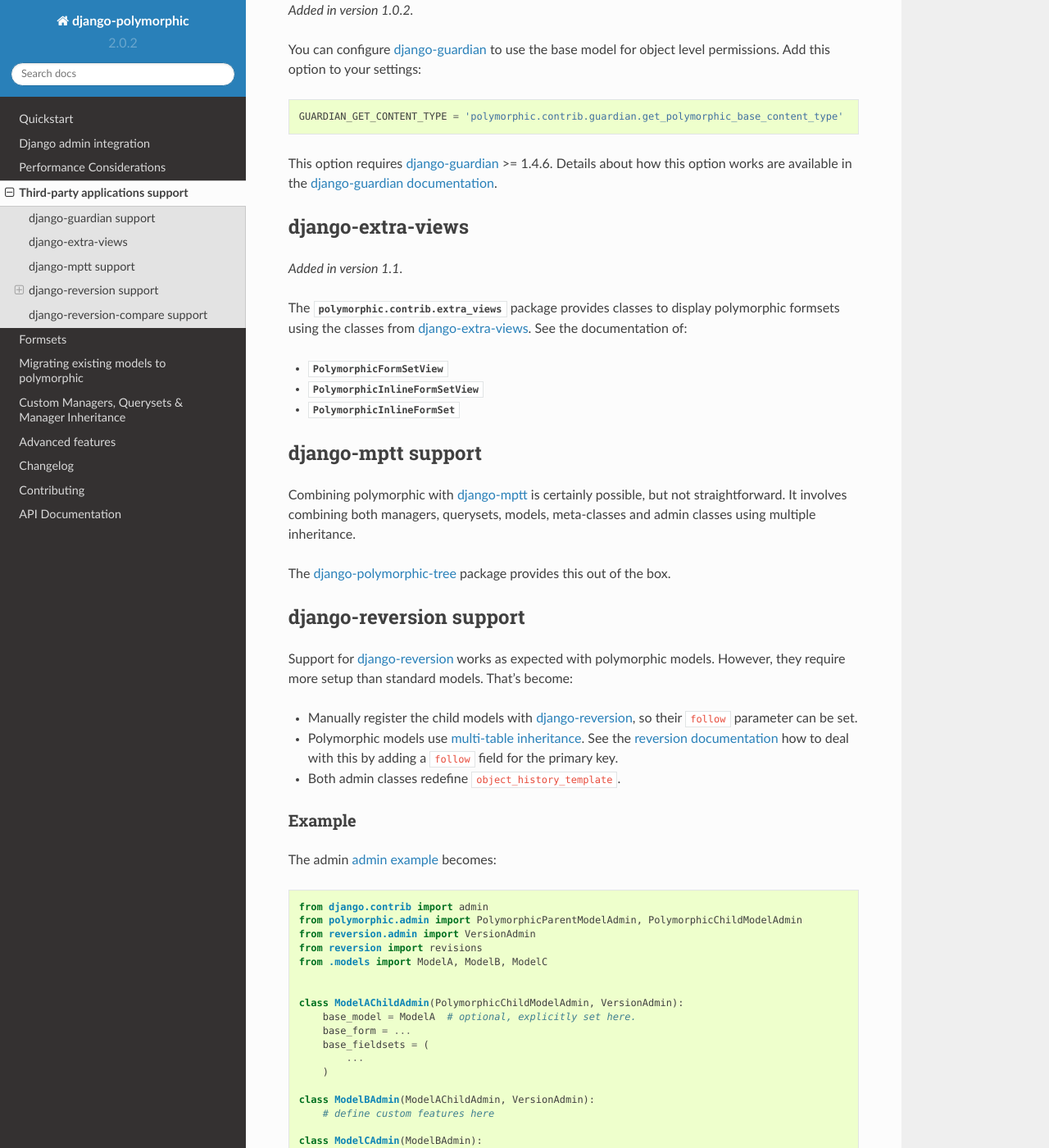
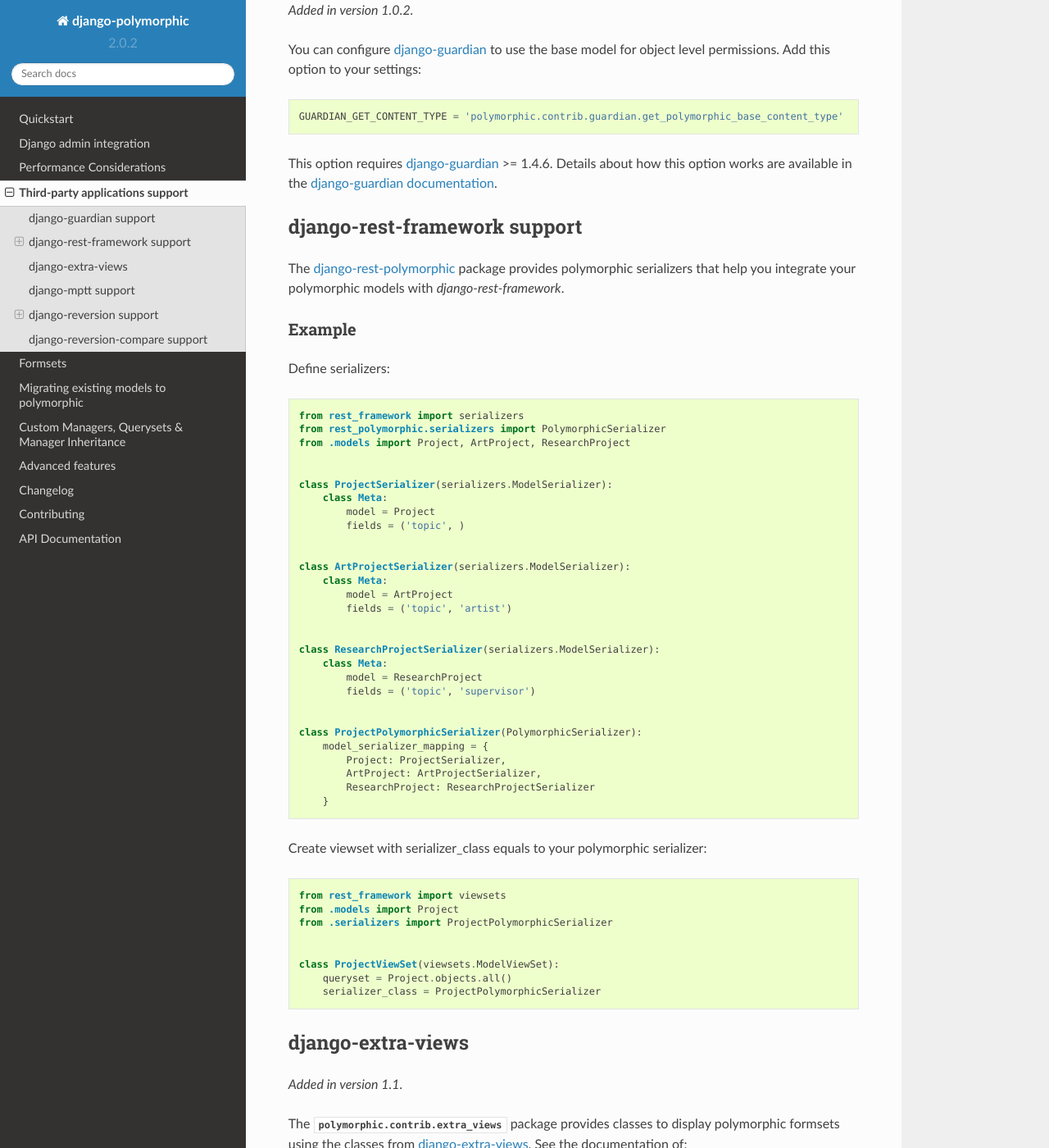
Before and after one commit to jazzband/django-polymorphic, a Sphinx documentation site: the page built from docs/third-party.rst, in a window 1280 px wide and 1400 px high, scrolled down 215 px. Shown: the whole window at 82% size. Built offline with Sphinx 7.4.7 and the Read the Docs theme 2.0.0, drawn with Linux system fonts in a browser that asks for light colours.

Commit message:
Add django-rest-polymorphic to the third-party apps

```diff
--- a/docs/third-party.rst
+++ b/docs/third-party.rst
@@ -16,6 +16,63 @@
 
 This option requires django-guardian_ >= 1.4.6. Details about how this option works are available in the
 `django-guardian documentation <https://django-guardian.readthedocs.io/en/latest/configuration.html#guardian-get-content-type>`_.
+
+
+django-rest-framework support
+-----------------------------
+
+The django-rest-polymorphic_ package provides polymorphic serializers that help you integrate your polymorphic models with `django-rest-framework`.
+
+
+Example
+~~~~~~~
+
+Define serializers:
+
+.. code-block:: python
+
+    from rest_framework import serializers
+    from rest_polymorphic.serializers import PolymorphicSerializer
+    from .models import Project, ArtProject, ResearchProject
+
+
+    class ProjectSerializer(serializers.ModelSerializer):
+        class Meta:
+            model = Project
+            fields = ('topic', )
+
+
+    class ArtProjectSerializer(serializers.ModelSerializer):
+        class Meta:
+            model = ArtProject
+            fields = ('topic', 'artist')
+
+
+    class ResearchProjectSerializer(serializers.ModelSerializer):
+        class Meta:
+            model = ResearchProject
+            fields = ('topic', 'supervisor')
+
+
+    class ProjectPolymorphicSerializer(PolymorphicSerializer):
+        model_serializer_mapping = {
+            Project: ProjectSerializer,
+            ArtProject: ArtProjectSerializer,
+            ResearchProject: ResearchProjectSerializer
+        }
+
+Create viewset with serializer_class equals to your polymorphic serializer:
+
+.. code-block:: python
+
+    from rest_framework import viewsets
+    from .models import Project
+    from .serializers import ProjectPolymorphicSerializer
+
+
+    class ProjectViewSet(viewsets.ModelViewSet):
+        queryset = Project.objects.all()
+        serializer_class = ProjectPolymorphicSerializer
 
 
 django-extra-views
@@ -130,5 +187,6 @@
 .. _django-guardian: https://github.com/django-guardian/django-guardian
 .. _django-mptt: https://github.com/django-mptt/django-mptt
 .. _django-polymorphic-tree: https://github.com/django-polymorphic/django-polymorphic-tree
+.. _django-rest-polymorphic: https://github.com/apirobot/django-rest-polymorphic
 .. _django-reversion-compare: https://github.com/jedie/django-reversion-compare
 .. _django-reversion: https://github.com/etianen/django-reversion
```
